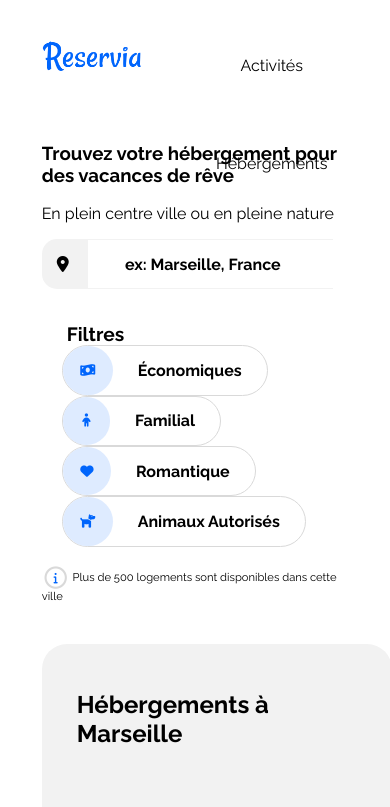
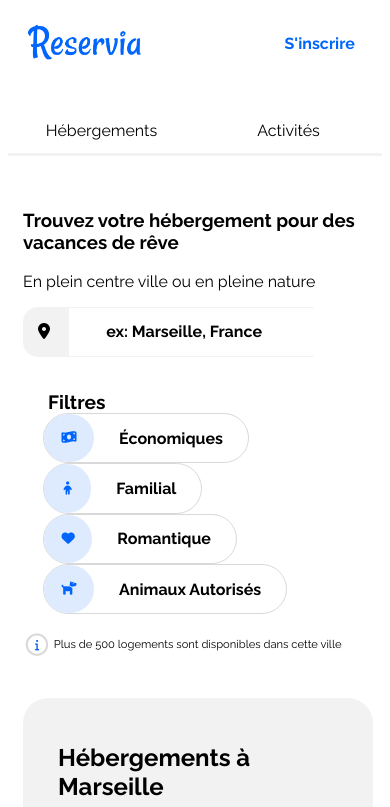
Before and after one commit to FloFeu/FlorentFeugere_2_15122020, a plain HTML site: page index.html in a window 390 px wide. Shown: the top 807 px of the page. Drawn offline with Linux system fonts and the light colour scheme.

Commit message:
Version mobile de la bannière faite

```diff
--- a/css/styles.css
+++ b/css/styles.css
@@ -6,71 +6,110 @@ body
 {
     padding: 0px;
     height: auto;
+    margin-top: 0;
 }
 
 /* header */
 
-header
-{
-    display: flex;
-    justify-content: space-between;
-    align-items: center;
-    height: 100px;
-    font-size: 1em;
-    word-wrap: normal;
-    margin: 0 5%;
+.banner{
+  display: grid;
+  grid-template-columns: 1fr 1fr 1fr 1fr 1fr 1fr;
+  justify-content: center;
+  align-items: center;
+  margin-top: 0;
+
+}
+
+.logo{
+  grid-column: 1 / 4;
+  padding-left: 10%;
 }
 
 
+.a1{
+  grid-column: 4;
+
+}
+
+.banner a{
+  text-align: center;
+  line-height: 100px;
+}
+
 .logo img
 {
-    width: 100px;
+
+    width: 115px;
     padding: 15px;
-    min-width: 100px;
 }
 
-ul
+
+.banner a
 {
-  list-style: none;
-  display: flex;
-  flex-wrap: wrap-reverse;
-  max-width: 800px;
-  margin-top: 0;
-}
-
-.menu_nav ul li
-{
-    display: flex;
-    align-items: center;
-    margin: 0px;
-    justify-content: center;
-    width: 150px;
-    line-height: 98px;
-}
-
-.menu_nav ul li a
- {
-    display: flex;
     color: black;
     align-items: center;
     text-decoration: none;
 }
 
-.menu_nav ul li a:hover
+@media screen and (min-width: 641px)
 {
-  color: #0065FC;
-  border-top: solid 3px #0065FC;
+.banner a:hover
+  {
+    color: #0065FC;
+    border-top: solid 3px #0065FC;
+  }
 }
 
-.menu_nav ul li p
+.banner .subscribe
 {
   color: #0065FC;
   font-weight: bold;
 }
 
-.principale{
+@media screen and (max-width: 640px)
+{
+  .banner{
+    grid-template-rows: 1fr 1fr;
+  }
+
+  .banner .a1{
+    grid-row: 2;
+    grid-column: 1/4;
+  }
+
+  .banner .a2{
+    grid-row: 2;
+    grid-column: 4 / 7;
+  }
+
+  .banner a{
+    line-height: 45px;
+  }
+  }
+  .a1, .a2{
+    border-bottom: solid 3px #F2F2F2;
+  }
+
+  .a1:hover, .a2:hover{
+    border-bottom: solid 3px #0065FC;
+    color: #0065FC;
+    font-weight: 600;
+
+  }
+  .subscribe{
+    grid-column: 5/7;
+  }
+
+  .logo img{
+    padding-left: 0;
+  }
+}
+
+.principale
+{
   margin: 0 5%;
 }
+
 /* Menu principal */
 
 .search_menu
@@ -419,7 +458,7 @@ button:hover
   padding: 15px;
 }
 
-.grid{
+.grid-activity{
   padding: 15px;
   display: grid;
   grid-template-columns: 1fr 1fr 1fr 1fr;
--- a/index.html
+++ b/index.html
@@ -4,24 +4,22 @@
     <meta charset="utf-8">
     <title>Reservia</title>
     <link rel="stylesheet" href="css/styles.css">
+
     <link rel="icon" href="lib/Reservia.svg" />
     <script src="https://kit.fontawesome.com/ecdf6be2c2.js" crossorigin="anonymous"></script>
     <style>
         @import url('https://fonts.googleapis.com/css2?family=Raleway:wght@100;400;500;700&display=swap');
     </style>
   </head>
+
   <body>
-    <header >
+    <header class='banner' >
       <section class="logo">
         <img src="lib/Reservia@3x.png" alt="logo du site">
       </section>
-      <nav class="menu_nav">
-        <ul>
-          <li><a href="#hebergements">Hébergements</a></li>
-          <li><a href="#activity">Activités</a></li>
-          <li><p>S'inscrire</p></li>
-        </ul>
-      </nav>
+          <a href="#hebergements" class='a1'>Hébergements</a>
+          <a href="#activity" class="a2">Activités</a>
+          <a href="#" class='subscribe'>S'inscrire</a>
     </header>
 
     <section class="principale">
@@ -278,7 +276,7 @@
           <h2>Activités à Marseille</h2>
         </header>
 
-        <section class="grid">
+        <section class="grid-activity">
 
           <a href='' class="activity activity1">
             <img src="images\activites\4_small\reno-laithienne-QUgJhdY5Fyk-unsplash.jpg" alt="Vieux port">
```
